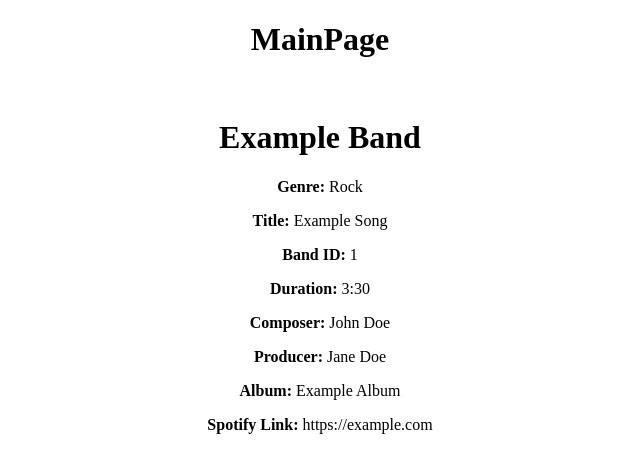
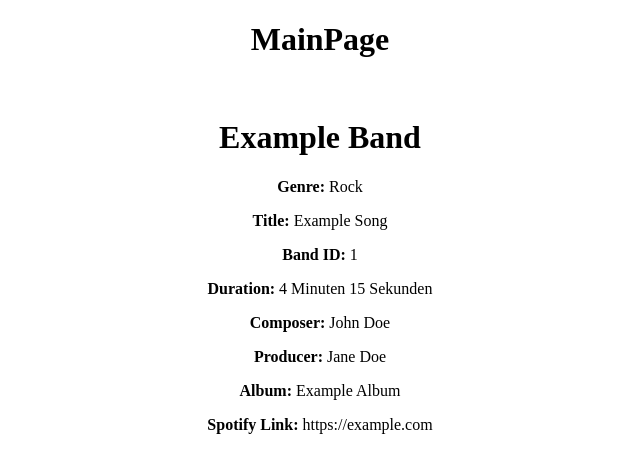
Before and after one commit to Je-Townsend/m165, a React (Create React App) app: page / in a window 1280 px wide. Shown: the top 472 px of the page, without its empty margins (320-960 px from the left). Built offline with nearby package versions, Linux system fonts and the light colour scheme.

Commit message:
duration better format

```diff
--- a/src/App.tsx
+++ b/src/App.tsx
@@ -9,7 +9,7 @@ function App() {
     <Routes>
       <Route path={""} element={<MainPage/>} />
 
-      <Route path="*" element={<div>Not Found</div>} />
+      <Route path="*" element={<div>404 Not Found</div>} />
     </Routes>
   );
 };
--- a/src/pages/MainPage.tsx
+++ b/src/pages/MainPage.tsx
@@ -15,11 +15,18 @@ export default function QuizOverview() {
   const BandGenre = "Rock";
   const title = "Example Song";
   const band_id = 1;
-  const duration = "3:30";
+  const duration = 255;
   const composer = "John Doe";
   const producer = "Jane Doe";
   const album = "Example Album";
   const spotify_link = "https://example.com";
+
+  function secondsToMinutes(secs: number) {
+    let minutenGanz = secs / 60;
+    var mins = Math.floor(minutenGanz);
+    var restlicheSekunden = secs - mins * 60;
+    return mins + " Minuten " + restlicheSekunden + " Sekunden";
+}
 
   return (
     <div className="Band">
@@ -30,7 +37,7 @@ export default function QuizOverview() {
         BandGenre={BandGenre}
         title={title}
         band_id={band_id}
-        duration={duration}
+        duration={secondsToMinutes(duration)}
         composer={composer}
         producer={producer}
         album={album}
```
Also changed, not shown: 1 other file (tests, documents, lock files or other folders).
